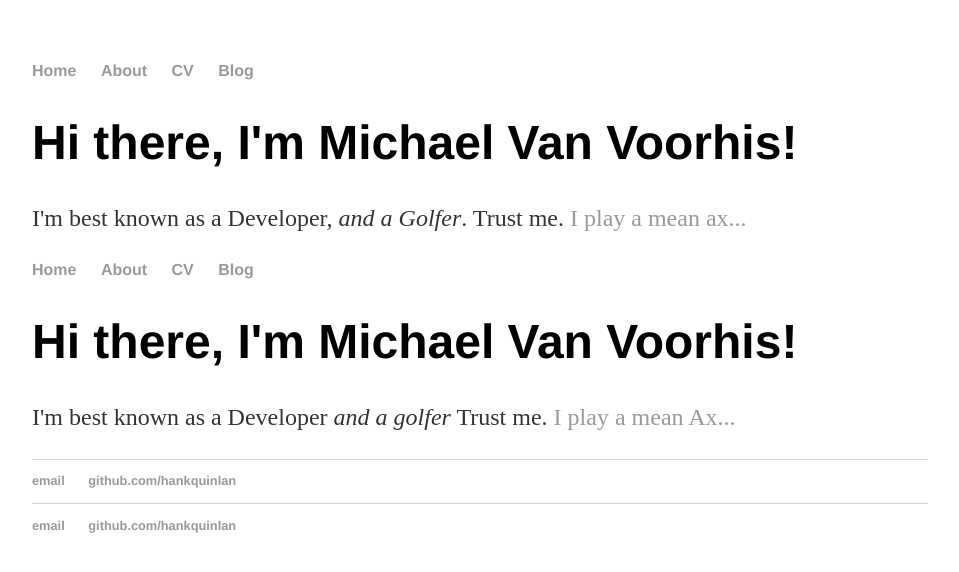
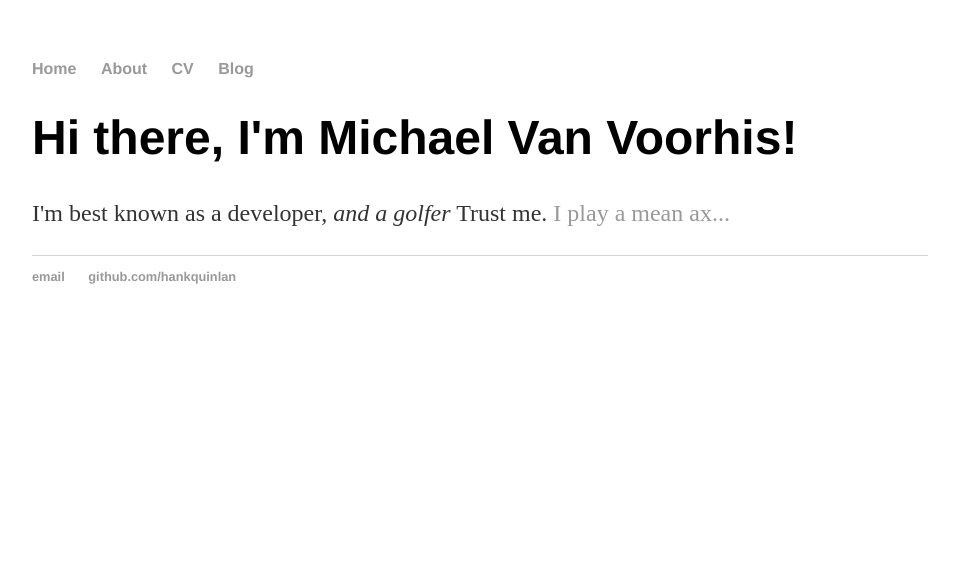
Before and after one commit to dutchmichael/dutchmichael.github.io, a Jekyll site: the page index.html, which Jekyll copies as it is, in a window 1280 px wide. Shown: the top 572 px of the page, without its empty margins (160-1119 px from the left). Built offline with Jekyll 4.4.1, drawn with Linux system fonts in a browser that asks for light colours.

Commit message:
update main.css and index.html

```diff
--- a/css/main.css
+++ b/css/main.css
@@ -1,29 +1,43 @@
-body { margin: 60px auto; width: 70%; }
+body {
+    margin: 60px auto;
+    width: 70%;
+}
+nav ul, footer ul {
+    font-family:'Helvetica', 'Arial', 'Sans-Serif';
+    padding: 0px;
+    list-style: none;
+    font-weight: bold;
+}
+nav ul li, footer ul li {
+    display: inline;
+    margin-right: 20px;
+}
+a {
+    text-decoration: none;
+    color: #999;
+}
+a:hover {
+    text-decoration: underline;
+}
+h1 {
+    font-size: 3em;
+    font-family:'Helvetica', 'Arial', 'Sans-Serif';
+}
+p {
+    font-size: 1.5em;
+    line-height: 1.4em;
+    color: #333;
+}
+footer {
+    border-top: 1px solid #d5d5d5;
+    font-size: .8em;
+}
 
-a { text-decoration: none; color: #999; }
-a:hover { text-decoration: underline; }
+ul.posts {
+    margin: 20px auto 40px;
+    font-size: 1.5em;
+}
 
-p, ul { font-size: 1.5em; line-height: 1.4em; color: #333; }
-
-h1, h2, h3, h4 { font-family: 'Helvetica', 'Arial', 'Sans-Serif'; }
-h1 { font-size: 3em;  }
-h2 { font-size: 2.7em; }
-h3 { font-size: 2.3em; }
-h4 { font-size: 1.9em; }
-
-nav ul, footer ul { font-size: 1em; font-family: 'Helvetica', 'Arial', 'Sans-Serif'; padding: 0px; list-style: none; font-weight: bold; }
-nav ul li, footer ul li { display: inline; margin-right: 20px; }
-
-footer { border-top: 1px solid #d5d5d5; font-size: .8em; }
-
-/* Blog */
-ul.posts { margin: 20px auto 40px; font-size: 1.5em; }
-ul.posts li { list-style: none; }
-
-/* CV */
-.cv { margin: 0px 0px 60px; }
-.cv h1 { font-size: 3em; }
-.cv h2 { font-size: 2em; }
-.cv address, .cv .download { font-family: 'Helvetica', 'Arial', 'Sans-Serif'; }
-.cv address, .cv p { font-size: 1.2em; }
-.cv .download { float: right; font-size: .8em; text-transform: uppercase; }
+ul.posts li {
+    list-style: none;
+}
--- a/index.html
+++ b/index.html
@@ -1,16 +1,9 @@
----
-layout: default
-title: Michael Van Voorhis, Developer
----
-
-		<div class="blurb">
-			<h1>Hi there, I'm Michael Van Voorhis!</h1>
-			<p>I'm best known as a Developer, <em>and a Golfer</em>. Trust me. <a href="/about">I play a mean ax...</a></p>
-		</div>
 <!DOCTYPE html>
 <html>
 	<head>
 		<title>Michael Van Voorhis, Developer</title>
+		<!-- link to main stylesheet -->
+		<link rel="stylesheet" type="text/css" href="/css/main.css">
 	</head>
 	<body>
 		<nav>
@@ -24,7 +17,7 @@
 		<div class="container">
     		<div class="blurb">
         		<h1>Hi there, I'm Michael Van Voorhis!</h1>
-				<p>I'm best known as a Developer <em>and a golfer</em> Trust me. <a href="/about">I play a mean Ax...</a></p>
+				<p>I'm best known as a developer, <em>and a golfer</em> Trust me. <a href="/about">I play a mean ax...</a></p>
     		</div><!-- /.blurb -->
 		</div><!-- /.container -->
 		<footer>
```
